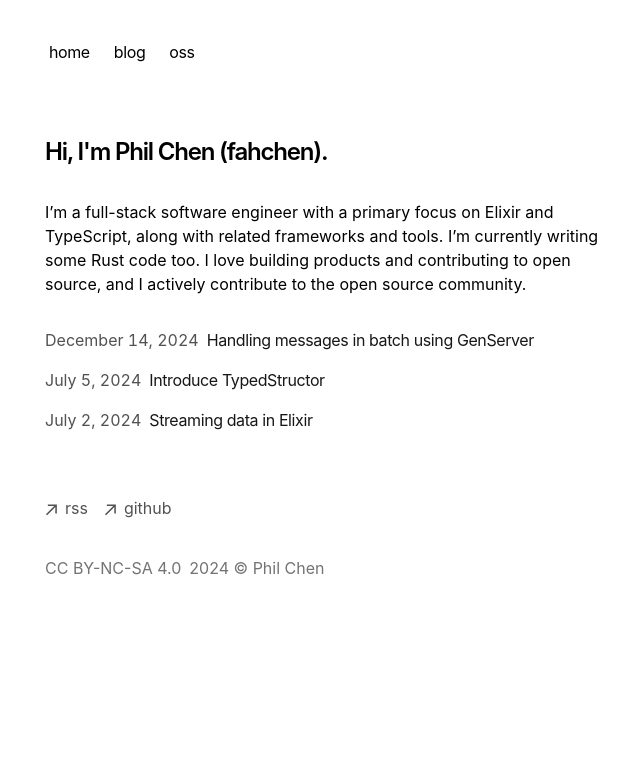
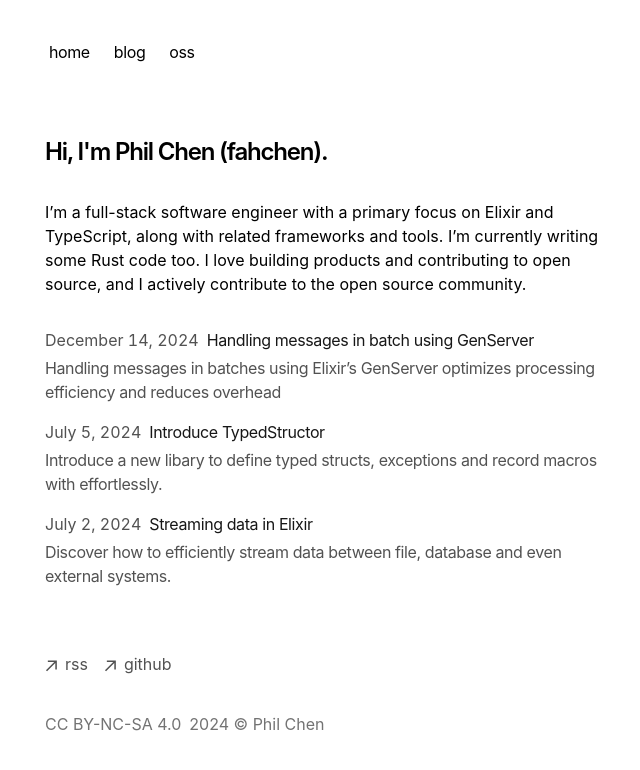
Before and after one commit to fahchen/fahchen, a Next.js app: page / in a window 1280 px wide. Shown: the top 770 px of the page, without its empty margins (307-947 px from the left). Built offline with nearby package versions, Linux system fonts and the light colour scheme.

Commit message:
feat: display summary

```diff
--- a/app/components/posts.tsx
+++ b/app/components/posts.tsx
@@ -29,6 +29,11 @@ export function BlogPosts() {
                 {post.metadata.title}
               </p>
             </div>
+            <div className="w-full flex flex-col md:flex-row text-base">
+              <p className="text-neutral-600 dark:text-neutral-400 tracking-tight">
+                {post.metadata.summary}
+              </p>
+            </div>
           </Link>
         ))}
     </div>
```
